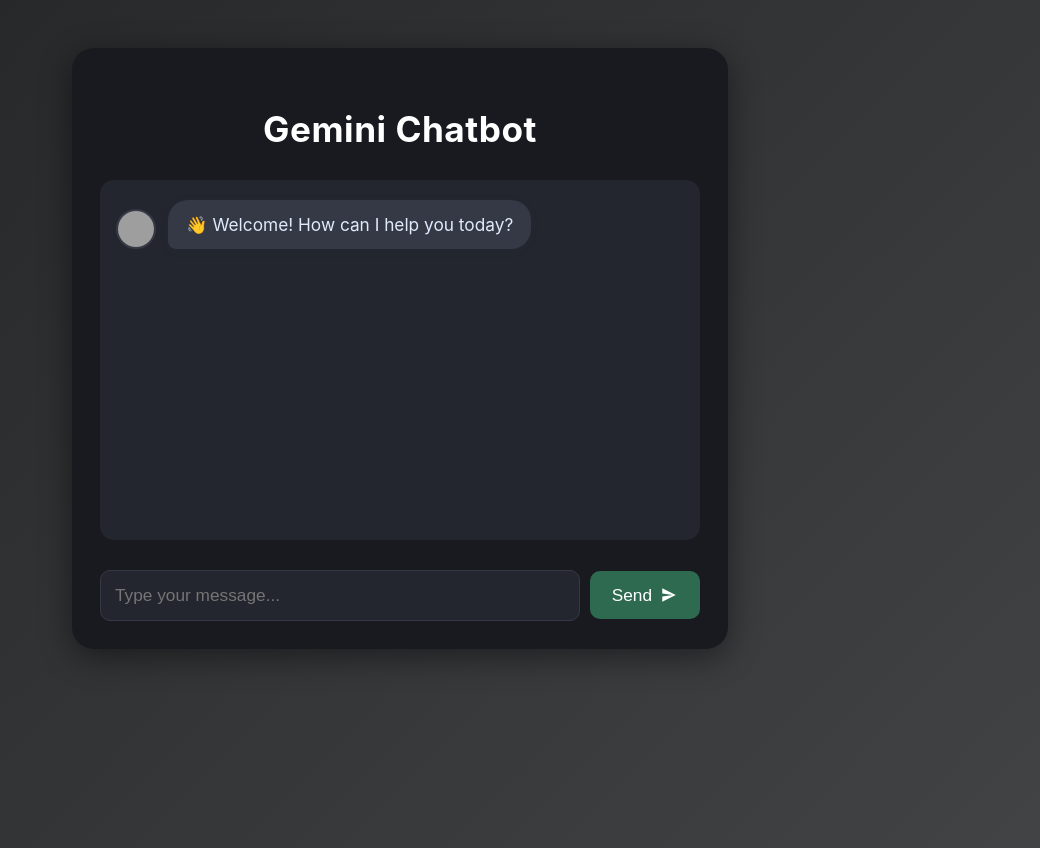
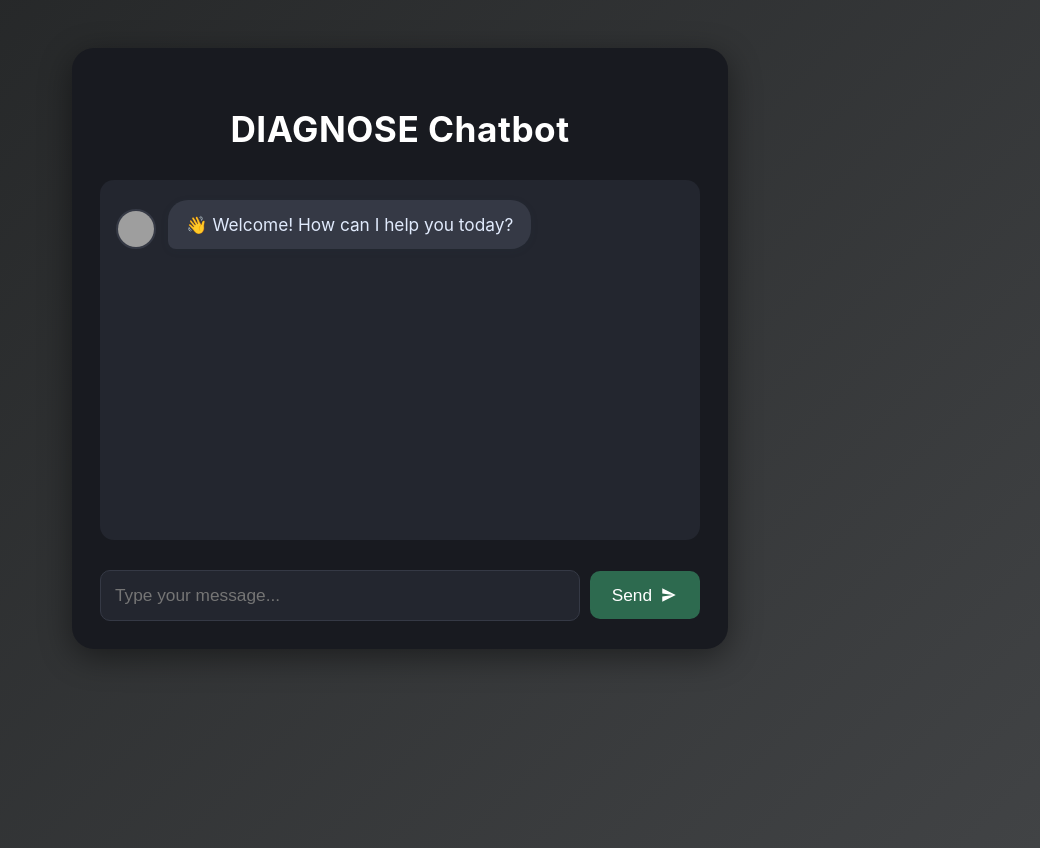
Before and after one commit to ShashwatPathak-01/Chatbot, a website: page index.html in a window 1280 px wide. Shown: the whole page, without its empty margins (240-1280 px from the left). Drawn offline with Linux system fonts and the light colour scheme; grey boxes are pictures that could not be loaded.

Commit message:
Update index.html

```diff
--- a/index.html
+++ b/index.html
@@ -8,7 +8,7 @@
 </head>
 <body>
   <div class="chat-container">
-    <h1>Gemini Chatbot</h1>
+    <h1>DIAGNOSE Chatbot</h1>
 
     <!-- Only ONE chat-box -->
     <div id="chat-box" class="chat-box"></div>
```
